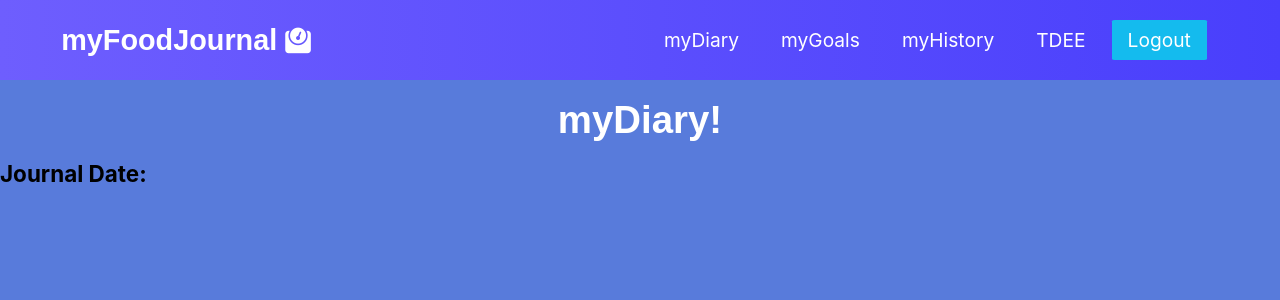
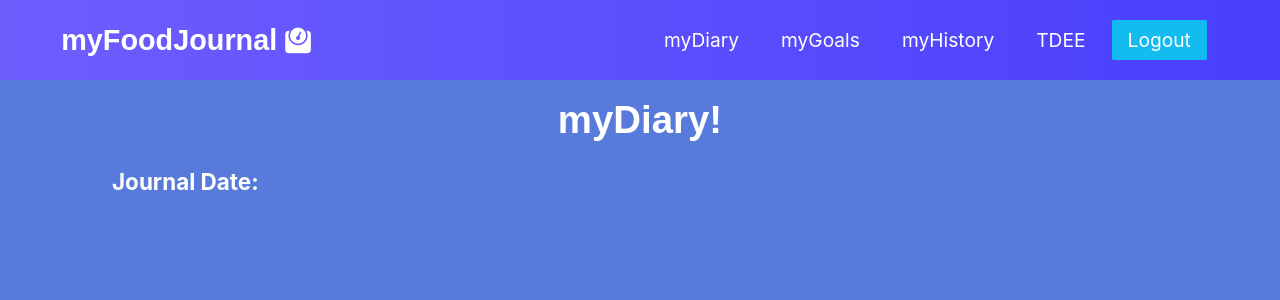
Before and after one commit to emrichmp/myFoodJournal-Frontend, a React (Create React App) app: page /#/myDiary in a window 1280 px wide. Shown: the top 300 px of the page. Built offline with nearby package versions, Linux system fonts and the light colour scheme; no server answers; a web font is replaced by a local one.

Commit message:
added styling to journal date info thing

```diff
--- a/src/App.css
+++ b/src/App.css
@@ -213,3 +213,8 @@ select {
   color: rgb(194, 26, 26);
   font-size: medium;
 }
+
+.info {
+  color: white;
+  padding: 0.5rem 7rem;
+}
--- a/src/components/myDiary/myDiary.js
+++ b/src/components/myDiary/myDiary.js
@@ -44,7 +44,7 @@ class Mydiary extends React.Component {
             <div>
                 <h1 className="Header"> myDiary! </h1>
                 <div className="diary-container">
-                    <h3>Journal Date: {this.state.todayJournal.attributes.date}</h3>
+                    <h3 className ="info">Journal Date: {this.state.todayJournal.attributes.date}</h3>
                 </div>
             </div>
         )
```
